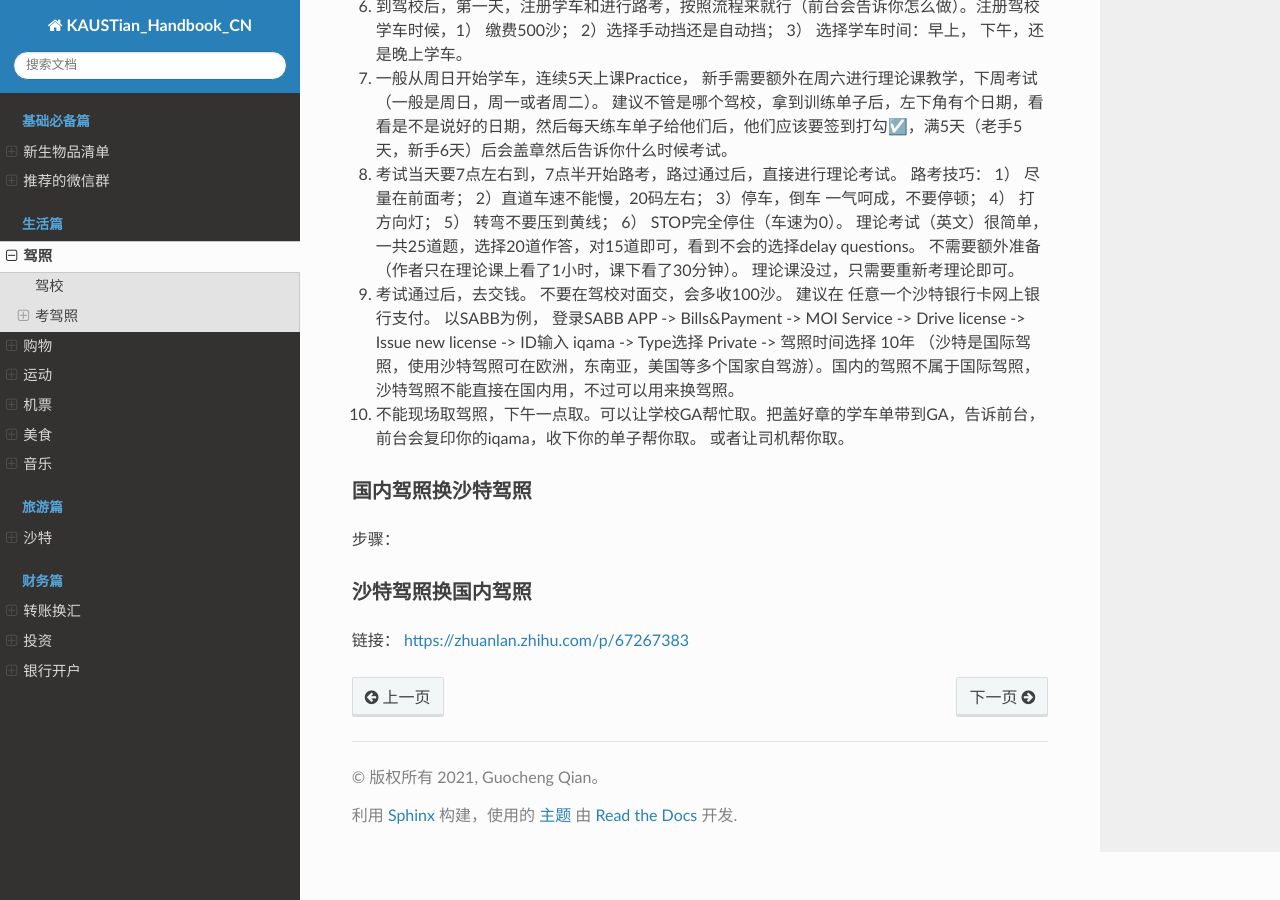
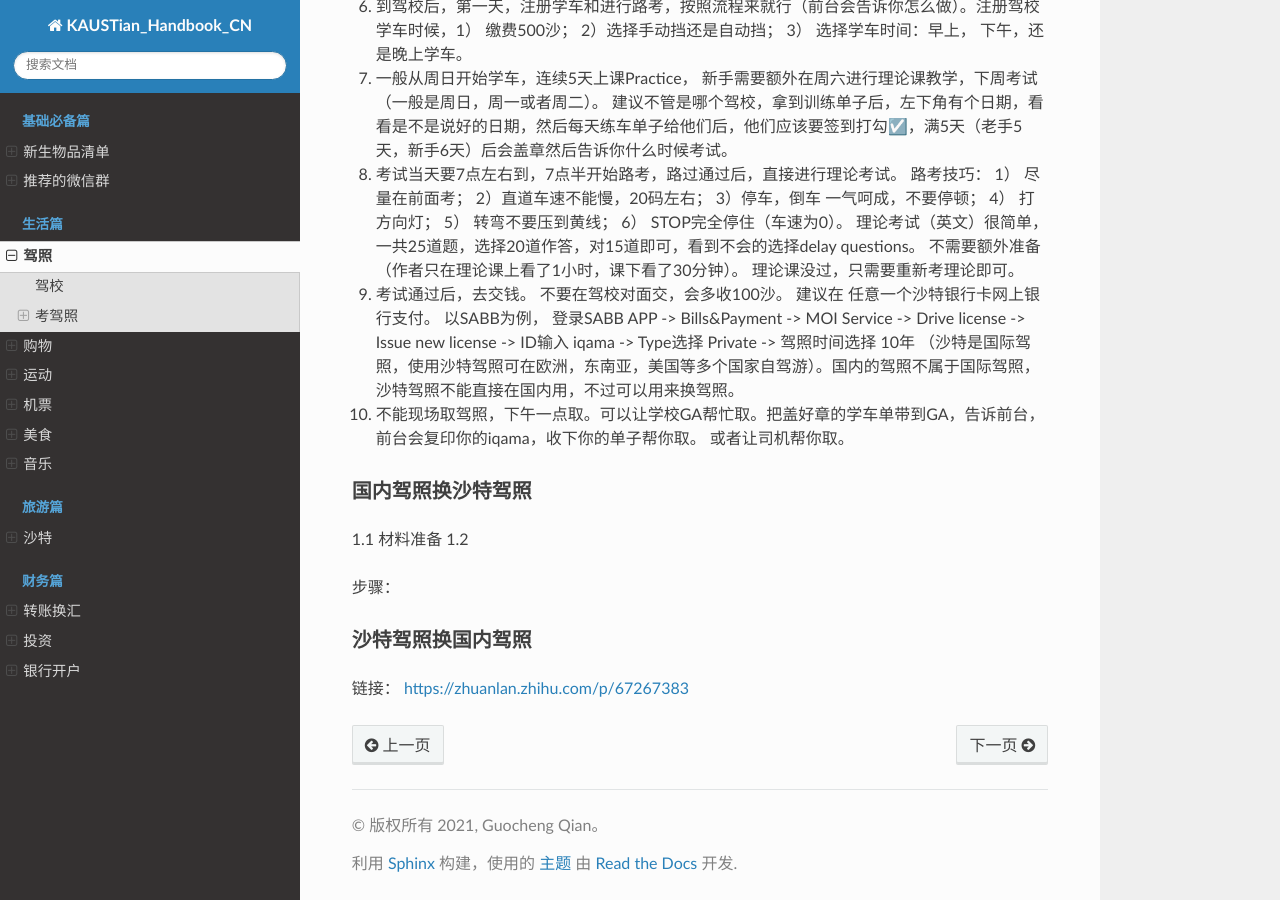
Before and after one commit to guochengqian/KAUSTian_Handbook_CN, a Sphinx documentation site: the page built from docs/content/life/drive.rst, in a window 1280 px wide and 900 px high, scrolled down 752 px. Built offline with Sphinx 7.4.7 and the Read the Docs theme 2.0.0, drawn with Linux system fonts in a browser that asks for light colours.

Commit message:
Update drive.rst

```diff
--- a/docs/content/life/drive.rst
+++ b/docs/content/life/drive.rst
@@ -34,7 +34,10 @@
 
 
 国内驾照换沙特驾照
-^^^^^^^^^^^^^^^^^^^^
+^^^^^^^^^^^^^^^^^^^
+
+1.1 材料准备
+1.2
 
 步骤：
 
```
